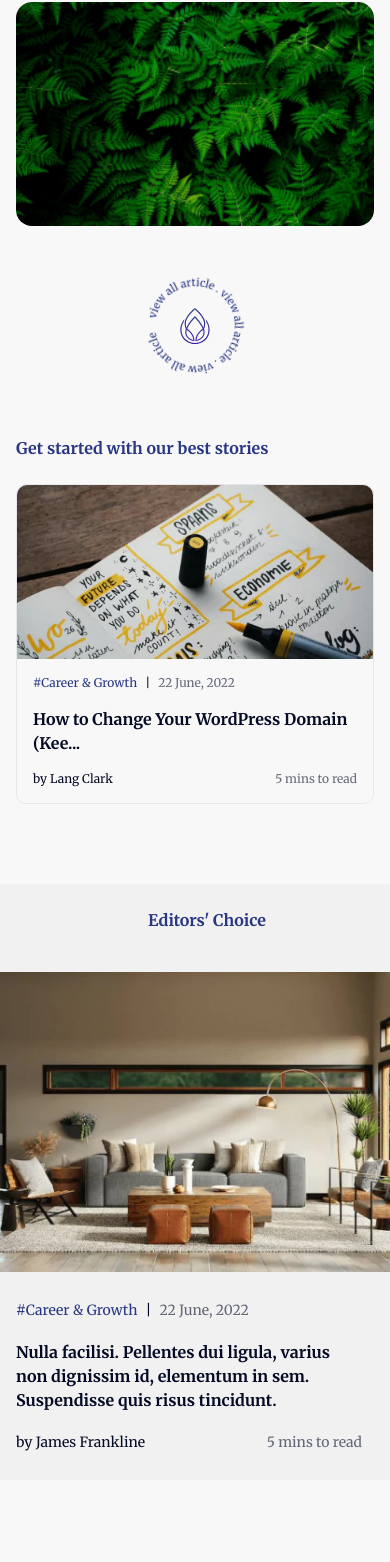
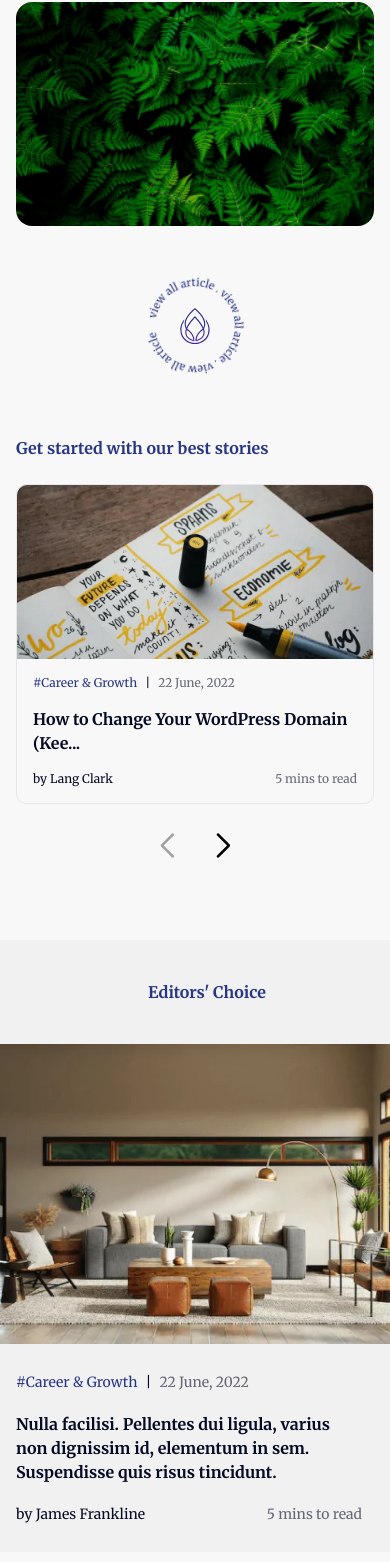
Before and after one commit to IntDipto/treatise-react, a React (Create React App) app: page / in a window 390 px wide. Shown: the part 418-1980 px from the top of the page. Built offline with nearby package versions, Linux system fonts and the light colour scheme; a web font is replaced by a local one.

Commit message:
completed till sprint 10

```diff
--- a/src/App.css
+++ b/src/App.css
@@ -223,16 +223,16 @@ header h1 {
 
   @media screen and (max-width: 640px) {
     .swiper-button-next ,.swiper-button-prev{
-        @apply !top-[unset] !-bottom-10 !text-black !text-[10px];
+        @apply !top-[unset] !-bottom-16 !text-black !text-[10px];
 
     }
     .swiper-button-next, .swiper-rtl .swiper-button-prev{
         @apply !left-auto !right-auto;
     }
     .swiper-button-next{
-        @apply !left-1/2 !-translate-x-1/2 ml-10;
+        @apply !left-1/2 !-translate-x-1/2 ml-7;
     }
     .swiper-button-prev {
-        @apply !left-1/2 !-translate-x-1/2 ;
+        @apply !left-1/2 !-translate-x-1/2 -ml-7;
     }
 }
--- a/src/components/home/AllPost.js
+++ b/src/components/home/AllPost.js
@@ -44,7 +44,7 @@ function AllPost() {
         </div>
         <div className="mt-10  mx-6">
             <ResponsiveMasonry
-                columnsCountBreakPoints={{350: 1, 750: 2, 900: 3, 1200:4}}
+                columnsCountBreakPoints={{350: 1, 550:2, 900: 3, 1200:4}}
             >
                 <Masonry>
                     {
--- a/src/components/home/BestStories.js
+++ b/src/components/home/BestStories.js
@@ -15,7 +15,7 @@ function BestStories() {
     },[])
 
   return (
-    <div className='mx-4 sm:mx-6 mt-[10px] sm:mt-[20px] relative mb-20 overflow-hidden'>
+    <div className='mx-4 sm:mx-6 mt-[10px] sm:mt-[20px] relative mb-10 sm:mb-20 overflow-hidden pb-14 sm:pb-0 '>
         <h2 className="text-base sm:text-[24px] text-primary font-bold">Get started with our best stories</h2>
 
         {/* caurosel part  */}
--- a/src/components/home/EditorsChoice.js
+++ b/src/components/home/EditorsChoice.js
@@ -5,7 +5,7 @@ import img from '../../assests/images/home/editors-choice.webp'
 
 function EditorsChoice() {
   return (
-    <div className="mt-20 bg-secondary md:bg-transparent pt-6 md:pt-0">
+    <div className="mt-20 bg-secondary md:bg-transparent pt-10 md:pt-0">
             <h2 className="ml-6 text-primary font-bold text-base sm:text-[24px] text-center sm:text-left">Editors' Choice</h2>
             <Link to="">
                 <div className="mt-10 flex flex-col-reverse md:flex-row items-center sm:items-start md:items-center gap-x-6">
```
